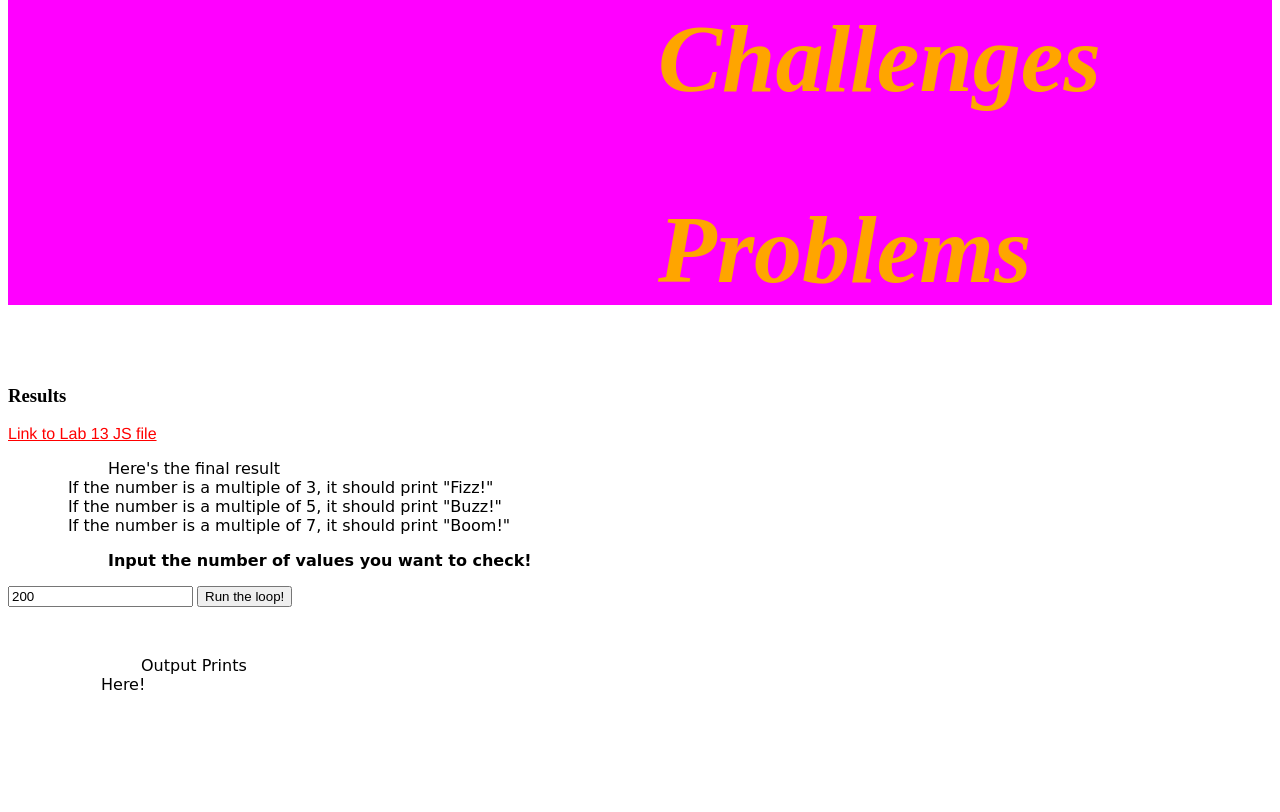
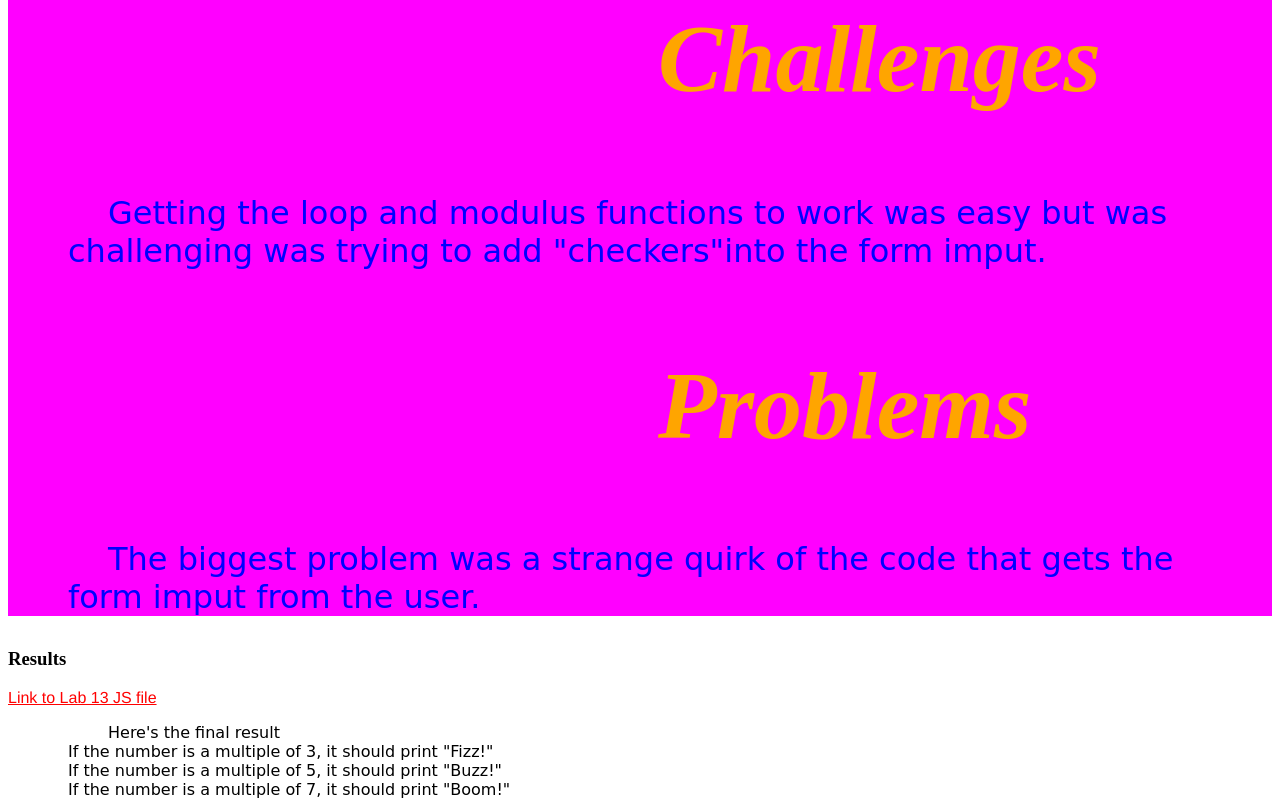
Before and after one commit to naomiwalzer/art101, a plain HTML site: page lab13/index.html in a window 1280 px wide. Shown: the part 430-1242 px from the top of the page. Before the commit the page ends 1173 px from the top, so only its background shows below. Drawn offline with nearby package versions, Linux system fonts and the light colour scheme.

Commit message:
Update index.html

```diff
--- a/lab13/index.html
+++ b/lab13/index.html
@@ -23,12 +23,13 @@
 
       <div id= "challenges">
     <h2> Challenges </h2>
-      <p></p>
+      <p>Getting the loop and modulus functions to work was easy but was challenging
+      was trying to add "checkers"into the form imput.</p>
       </div>
 
       <div id="problems">
   <h2>Problems</h2>
-      <p></p>
+      <p>The biggest problem was a strange quirk of the code that gets the form imput from the user.</p>
       </div>
     </div>
 
```
